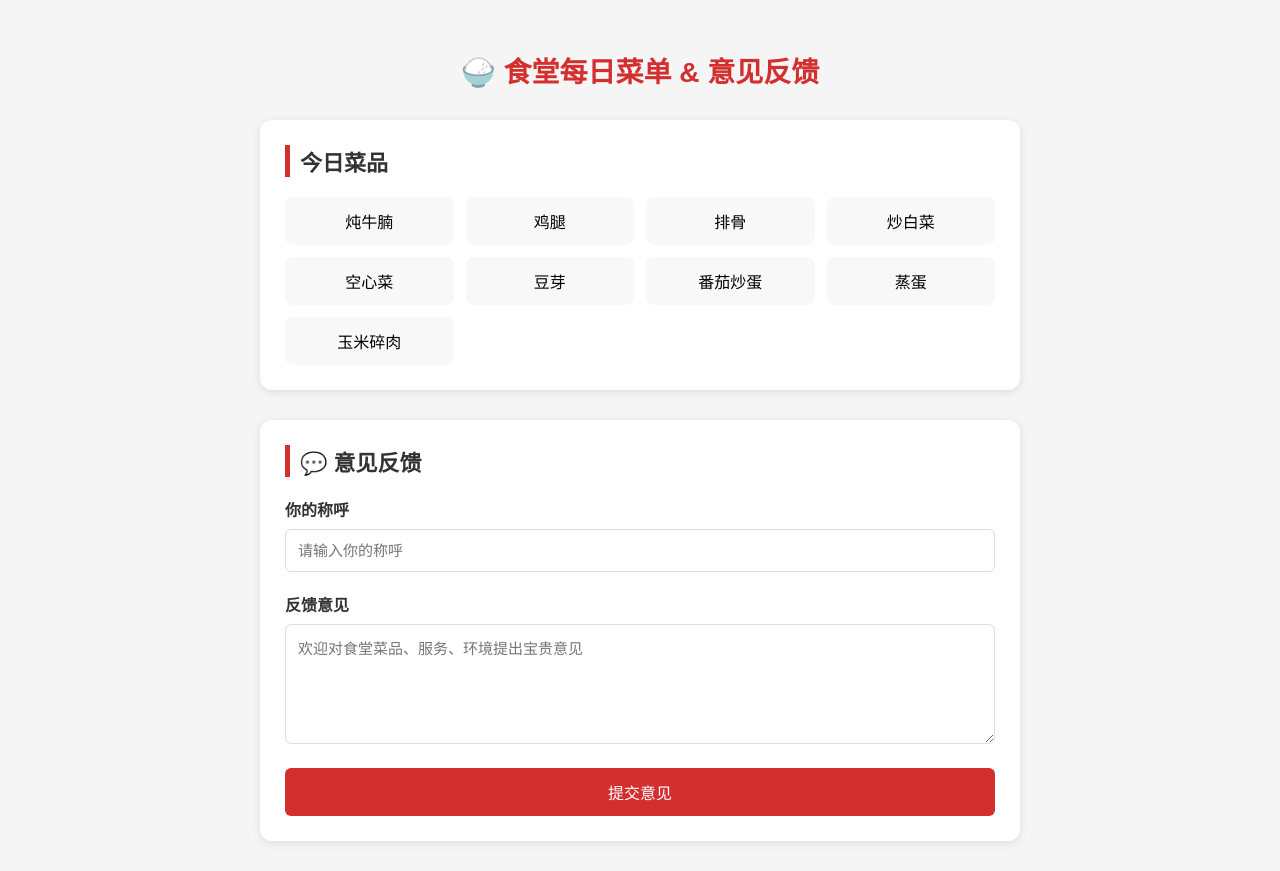
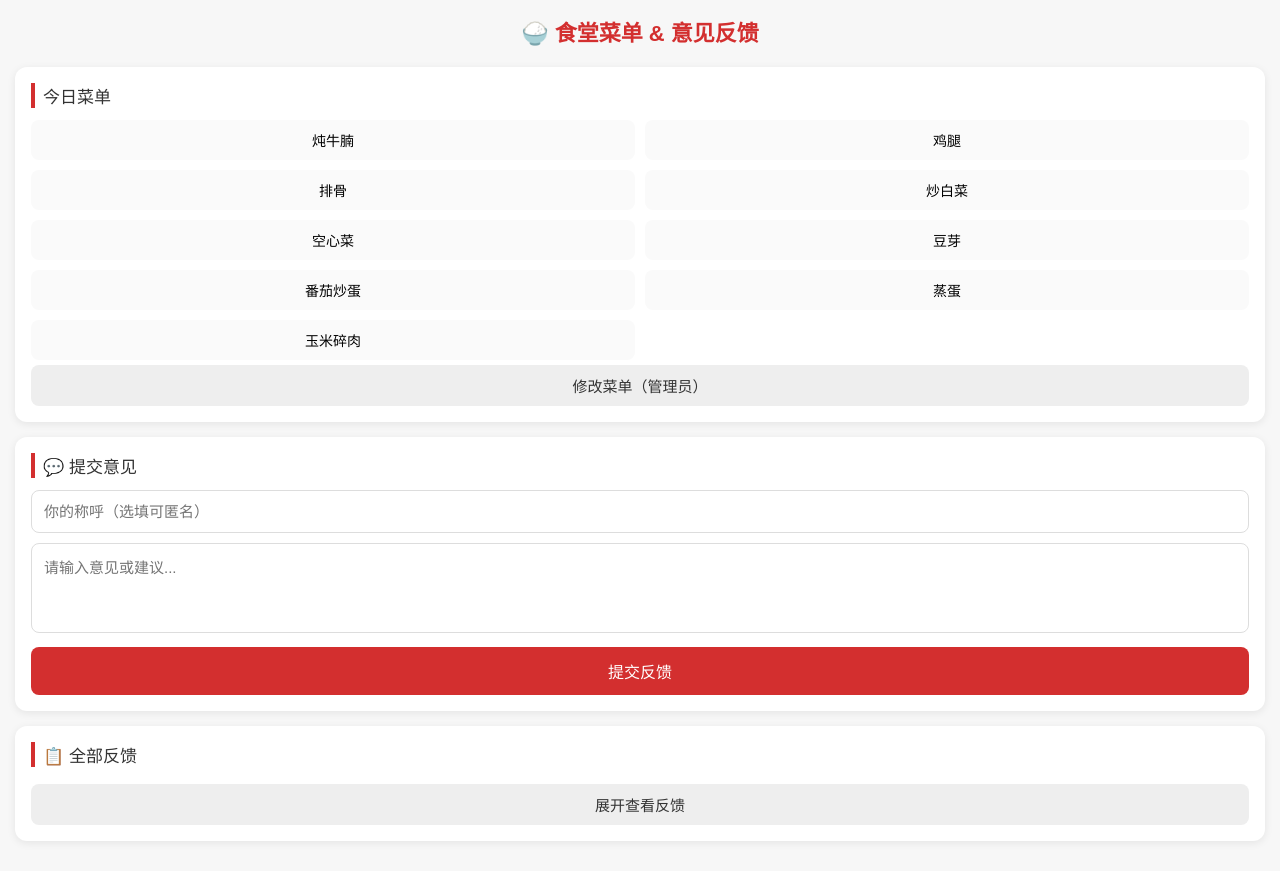
Before and after one commit to 2097194852/2097194852.github.io, a plain HTML site: page index.html in a window 1280 px wide. Drawn offline with Linux system fonts and the light colour scheme.

Commit message:
Add files via upload

```diff
--- a/index.html
+++ b/index.html
@@ -2,182 +2,237 @@
 <html lang="zh-CN">
 <head>
 <meta charset="UTF-8">
+<!-- 关键：移动端适配 -->
 <meta name="viewport" content="width=device-width, initial-scale=1.0">
-    <title>食堂菜单 - 意见反馈</title>
+<title>食堂菜单 · 意见反馈</title>
 <style>
 * {
-            margin: 0;
-            padding: 0;
-            box-sizing: border-box;
-            font-family: "Microsoft YaHei", sans-serif;
+  margin:0;
+  padding:0;
+  box-sizing:border-box;
+  font-family:"Microsoft YaHei",sans-serif;
 }
-
 body {
-            background-color: #f5f5f5;
-            padding: 20px;
-            max-width: 800px;
-            margin: 0 auto;
+  background:#f7f7f7;
+  padding:15px;
 }
-
-        /* 标题样式 */
-        .title {
-            text-align: center;
-            color: #d32f2f;
-            margin: 30px 0;
-            font-size: 28px;
+header {
+  text-align:center;
+  margin-bottom:20px;
 }
-
-        /* 菜单卡片 */
-        .menu-card {
-            background: white;
-            border-radius: 12px;
-            padding: 25px;
-            margin-bottom: 30px;
-            box-shadow: 0 2px 10px rgba(0,0,0,0.1);
+h1 {
+  color:#d32f2f;
+  font-size:22px;
 }
-
-        .menu-title {
-            color: #333;
-            margin-bottom: 20px;
-            font-size: 22px;
-            border-left: 5px solid #d32f2f;
-            padding-left: 10px;
+.card {
+  background:#fff;
+  border-radius:12px;
+  padding:16px;
+  margin-bottom:15px;
+  box-shadow:0 2px 8px rgba(0,0,0,0.08);
 }
-
-        /* 菜品列表 */
-        .dish-list {
-            display: grid;
-            grid-template-columns: repeat(auto-fill, minmax(160px, 1fr));
-            gap: 12px;
+.card-title {
+  font-size:17px;
+  color:#333;
+  margin-bottom:12px;
+  border-left:4px solid #d32f2f;
+  padding-left:8px;
 }
-
+/* 菜品网格：手机两列 */
+.dish-grid {
+  display:grid;
+  grid-template-columns:1fr 1fr;
+  gap:10px;
+}
 .dish-item {
-            background: #f8f8f8;
-            padding: 12px;
-            border-radius: 8px;
-            text-align: center;
-            font-size: 16px;
+  background:#fafafa;
+  padding:10px;
+  text-align:center;
+  border-radius:8px;
+  font-size:14px;
 }
-
-        /* 反馈表单 */
-        .feedback-card {
-            background: white;
-            border-radius: 12px;
-            padding: 25px;
-            box-shadow: 0 2px 10px rgba(0,0,0,0.1);
+input,textarea {
+  width:100%;
+  padding:12px;
+  border:1px solid #ddd;
+  border-radius:8px;
+  font-size:15px;
+  margin-bottom:10px;
 }
-
-        .form-group {
-            margin-bottom: 20px;
+textarea {
+  min-height:90px;
+  resize:none;
 }
-
-        label {
-            display: block;
-            margin-bottom: 8px;
-            color: #333;
-            font-weight: bold;
+.btn {
+  width:100%;
+  background:#d32f2f;
+  color:#fff;
+  border:none;
+  border-radius:8px;
+  padding:12px;
+  font-size:16px;
 }
-
-        input, textarea {
-            width: 100%;
-            padding: 12px;
-            border: 1px solid #ddd;
-            border-radius: 6px;
-            font-size: 15px;
+.btn:active {
+  background:#b71c1c;
 }
-
-        textarea {
-            min-height: 120px;
-            resize: vertical;
+.tip {
+  color:#4caf50;
+  text-align:center;
+  font-size:14px;
+  display:none;
+  margin:8px 0;
 }
-
-        /* 提交按钮 */
-        .submit-btn {
-            background-color: #d32f2f;
-            color: white;
-            border: none;
-            padding: 12px 25px;
-            border-radius: 6px;
-            font-size: 16px;
-            cursor: pointer;
-            width: 100%;
+.feedback-item {
+  background:#fafafa;
+  padding:12px;
+  border-radius:8px;
+  margin-bottom:10px;
 }
-
-        .submit-btn:hover {
-            background-color: #b71c1c;
+.feedback-name {
+  font-weight:bold;
+  color:#d32f2f;
+  margin-bottom:4px;
 }
-
-        /* 提示信息 */
-        .success-msg {
-            text-align: center;
-            color: #4caf50;
-            margin-top: 15px;
-            font-size: 16px;
-            display: none;
+.feedback-time {
+  font-size:12px;
+  color:#888;
+  margin-bottom:6px;
+}
+/* 折叠面板 */
+.collapse-btn {
+  width:100%;
+  background:#eee;
+  color:#333;
+  border:none;
+  border-radius:8px;
+  padding:10px;
+  font-size:15px;
+  margin-top:5px;
+}
+.collapse-content {
+  display:none;
+  margin-top:10px;
 }
 </style>
 </head>
 <body>
-    <h1 class="title">🍚 食堂每日菜单 & 意见反馈</h1>
 
-    <!-- 菜单展示区域 -->
-    <div class="menu-card">
-        <h2 class="menu-title">今日菜品</h2>
-        <div class="dish-list">
-            <div class="dish-item">炖牛腩</div>
-            <div class="dish-item">鸡腿</div>
-            <div class="dish-item">排骨</div>
-            <div class="dish-item">炒白菜</div>
-            <div class="dish-item">空心菜</div>
-            <div class="dish-item">豆芽</div>
-            <div class="dish-item">番茄炒蛋</div>
-            <div class="dish-item">蒸蛋</div>
-            <div class="dish-item">玉米碎肉</div>
+<header>
+  <h1>🍚 食堂菜单 & 意见反馈</h1>
+</header>
+
+<!-- 今日菜单 -->
+<div class="card">
+  <div class="card-title">今日菜单</div>
+  <div class="dish-grid" id="dishList"></div>
+  <button class="collapse-btn" id="toggleMenuEdit">修改菜单（管理员）</button>
+  <div class="collapse-content" id="menuEditArea">
+    <textarea id="menuInput" placeholder="用英文逗号分隔菜品，例如：炖牛腩,鸡腿"></textarea>
+    <button class="btn" id="saveMenuBtn">保存菜单</button>
+    <div class="tip" id="menuTip">菜单已更新</div>
   </div>
 </div>
 
-    <!-- 意见反馈区域 -->
-    <div class="feedback-card">
-        <h2 class="menu-title">💬 意见反馈</h2>
-        <form id="feedbackForm">
-            <div class="form-group">
-                <label>你的称呼</label>
-                <input type="text" id="name" placeholder="请输入你的称呼">
+<!-- 提交意见 -->
+<div class="card">
+  <div class="card-title">💬 提交意见</div>
+  <input type="text" id="userName" placeholder="你的称呼（选填可匿名）">
+  <textarea id="userContent" placeholder="请输入意见或建议..."></textarea>
+  <button class="btn" id="submitBtn">提交反馈</button>
+  <div class="tip" id="submitTip">反馈提交成功</div>
 </div>
-            <div class="form-group">
-                <label>反馈意见</label>
-                <textarea id="content" placeholder="欢迎对食堂菜品、服务、环境提出宝贵意见"></textarea>
-            </div>
-            <button type="submit" class="submit-btn">提交意见</button>
-            <div class="success-msg" id="successMsg">✅ 意见提交成功！感谢你的反馈</div>
-        </form>
+
+<!-- 查看反馈 -->
+<div class="card">
+  <div class="card-title">📋 全部反馈</div>
+  <button class="collapse-btn" id="toggleFeedback">展开查看反馈</button>
+  <div class="collapse-content" id="feedbackArea"></div>
 </div>
 
 <script>
-        // 获取表单和提示元素
-        const form = document.getElementById('feedbackForm');
-        const successMsg = document.getElementById('successMsg');
+// 本地存储key
+const MENU_KEY = "canteen_menu";
+const FEED_KEY = "canteen_feedback";
+const defaultMenu = "炖牛腩,鸡腿,排骨,炒白菜,空心菜,豆芽,番茄炒蛋,蒸蛋,玉米碎肉";
 
-        // 表单提交事件
-        form.addEventListener('submit', function(e) {
-            e.preventDefault(); // 阻止页面刷新
+// 初始化
+if (!localStorage.getItem(MENU_KEY)) localStorage.setItem(MENU_KEY, defaultMenu);
+if (!localStorage.getItem(FEED_KEY)) localStorage.setItem(FEED_KEY, JSON.stringify([]));
 
-            const name = document.getElementById('name').value.trim();
-            const content = document.getElementById('content').value.trim();
+// 渲染菜单
+function renderMenu(){
+  let dishes = localStorage.getItem(MENU_KEY).split(",");
+  dishList.innerHTML = "";
+  dishes.forEach(d=>{
+    let div = document.createElement("div");
+    div.className = "dish-item";
+    div.innerText = d.trim();
+    dishList.appendChild(div);
+  });
+  menuInput.value = localStorage.getItem(MENU_KEY);
+}
 
-            if(name && content) {
-                // 显示成功提示
-                successMsg.style.display = 'block';
-                // 清空表单
-                form.reset();
-                // 3秒后隐藏提示
-                setTimeout(() => {
-                    successMsg.style.display = 'none';
-                }, 3000);
-            } else {
-                alert('请填写完整信息！');
+// 渲染反馈
+function renderFeedback(){
+  let list = JSON.parse(localStorage.getItem(FEED_KEY));
+  feedbackArea.innerHTML = "";
+  if (list.length===0) {
+    feedbackArea.innerHTML = "<p style='text-align:center;color:#888;'>暂无反馈</p>";
+    return;
   }
+  // 最新在前
+  list.reverse().forEach(item=>{
+    let div = document.createElement("div");
+    div.className = "feedback-item";
+    div.innerHTML = `
+      <div class="feedback-name">${item.name||"匿名"}</div>
+      <div class="feedback-time">${item.time}</div>
+      <div>${item.content}</div>
+    `;
+    feedbackArea.appendChild(div);
   });
+}
+
+// 折叠：修改菜单
+toggleMenuEdit.addEventListener("click",()=>{
+  menuEditArea.style.display = menuEditArea.style.display === "block" ? "none" : "block";
+});
+
+// 保存菜单
+saveMenuBtn.addEventListener("click",()=>{
+  let val = menuInput.value.trim();
+  if (!val) return alert("菜品不能为空");
+  localStorage.setItem(MENU_KEY, val);
+  renderMenu();
+  menuTip.style.display = "block";
+  setTimeout(()=>menuTip.style.display="none",1500);
+});
+
+// 提交反馈
+submitBtn.addEventListener("click",()=>{
+  let name = userName.value.trim();
+  let content = userContent.value.trim();
+  if (!content) return alert("请填写反馈内容");
+  let time = new Date().toLocaleString();
+  let list = JSON.parse(localStorage.getItem(FEED_KEY));
+  list.push({name,content,time});
+  localStorage.setItem(FEED_KEY, JSON.stringify(list));
+  renderFeedback();
+  userName.value = "";
+  userContent.value = "";
+  submitTip.style.display = "block";
+  setTimeout(()=>submitTip.style.display="none",1500);
+});
+
+// 折叠：查看反馈
+toggleFeedback.addEventListener("click",()=>{
+  feedbackArea.style.display = feedbackArea.style.display === "block" ? "none" : "block";
+});
+
+// 初始渲染
+renderMenu();
+renderFeedback();
 </script>
+
 </body>
 </html>
```
Lines whose indentation alone changed are shown as unchanged.
